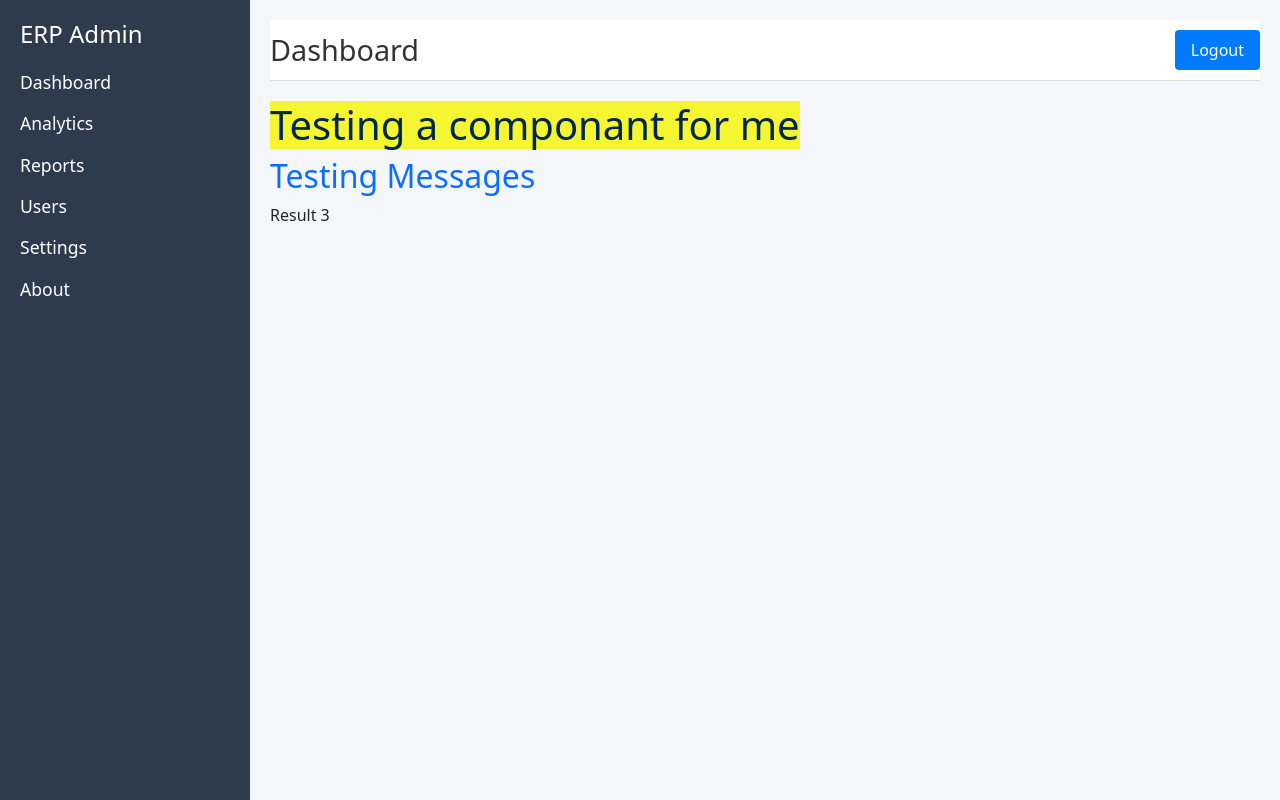
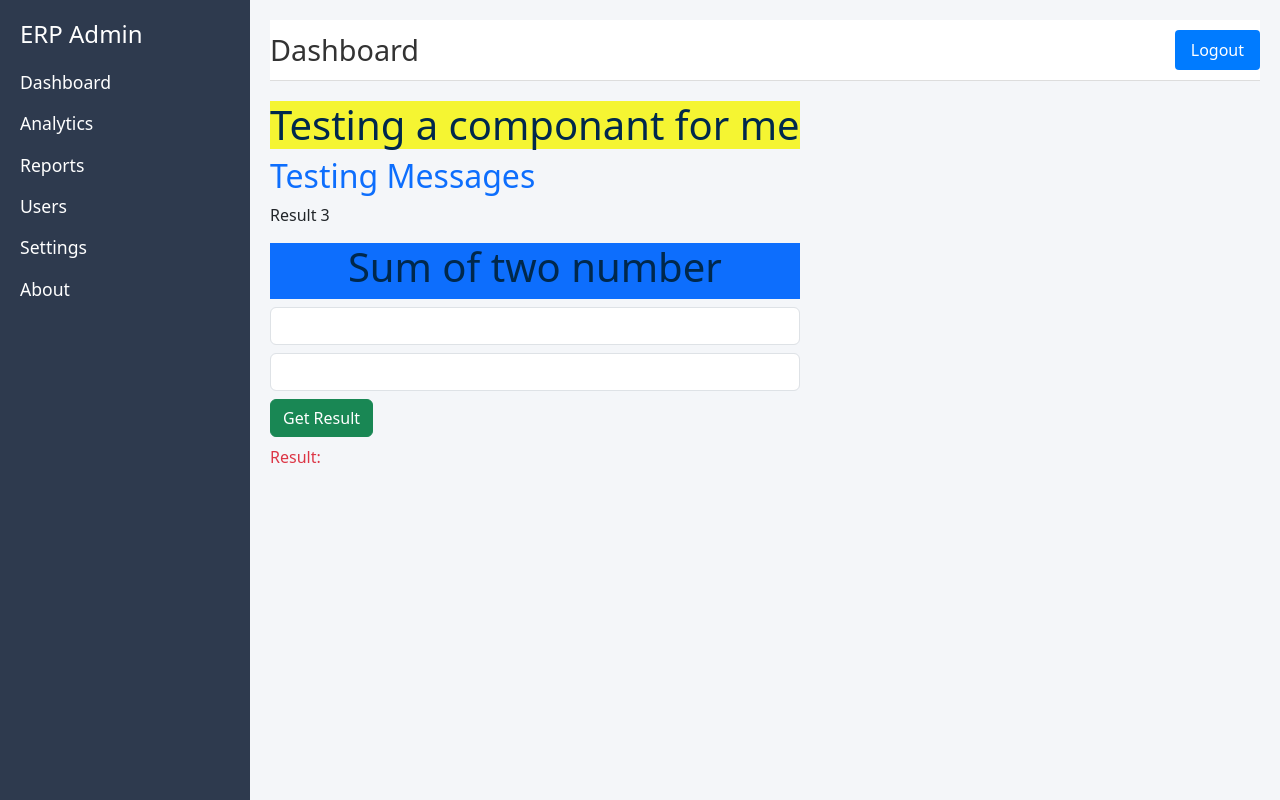
Before and after one commit to amirhamjacse/django-with-vuejs-my-todo, a Vue app in the folder frontend/: page /newcomp in a window 1280 px wide. Built offline with nearby package versions, Linux system fonts and the light colour scheme.

Commit message:
sum of two number

```diff
--- a/frontend/src/views/OneComp.vue
+++ b/frontend/src/views/OneComp.vue
@@ -6,6 +6,13 @@
         </h2>
 
         <p>Result {{ newfunc() }}</p>
+        <h1 class="bg-primary text-center pb-2">Sum of two number</h1>
+        <div class="form-group">
+            <input class="form-control my-2" type="text" v-model="first_number">
+            <input class="form-control" type="text" v-model="second_number">
+        </div>
+        <button class="btn btn-success my-2" @click="sumoftwoInput">Get Result</button>
+        <p class="text-danger">Result: {{ result }}</p>
     </div>
 </template>
 
@@ -13,7 +20,10 @@
 export default{
     data(){
         return {
-            messages: "Testing Messages"
+            messages: "Testing Messages",
+            first_number: '',
+            second_number: '',
+            result: '',
         }
     },
     methods: {
@@ -22,6 +32,9 @@ export default{
             let second_number = 2;
             let sums = first_number + second_number;
             return sums;
+        },
+        sumoftwoInput(){
+            this.result = parseInt(this.first_number) + parseInt(this.second_number);
         }
     },
 }
```
